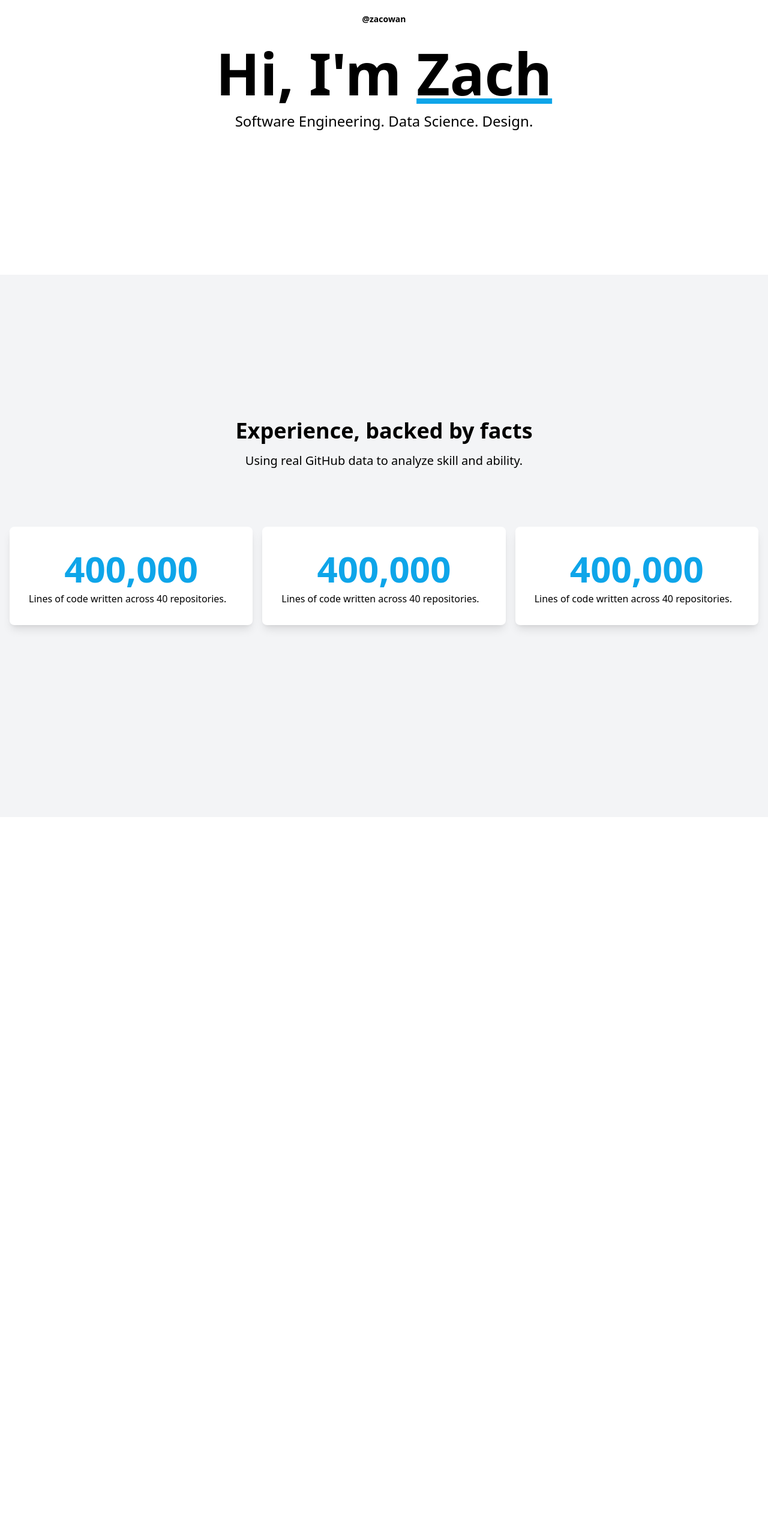
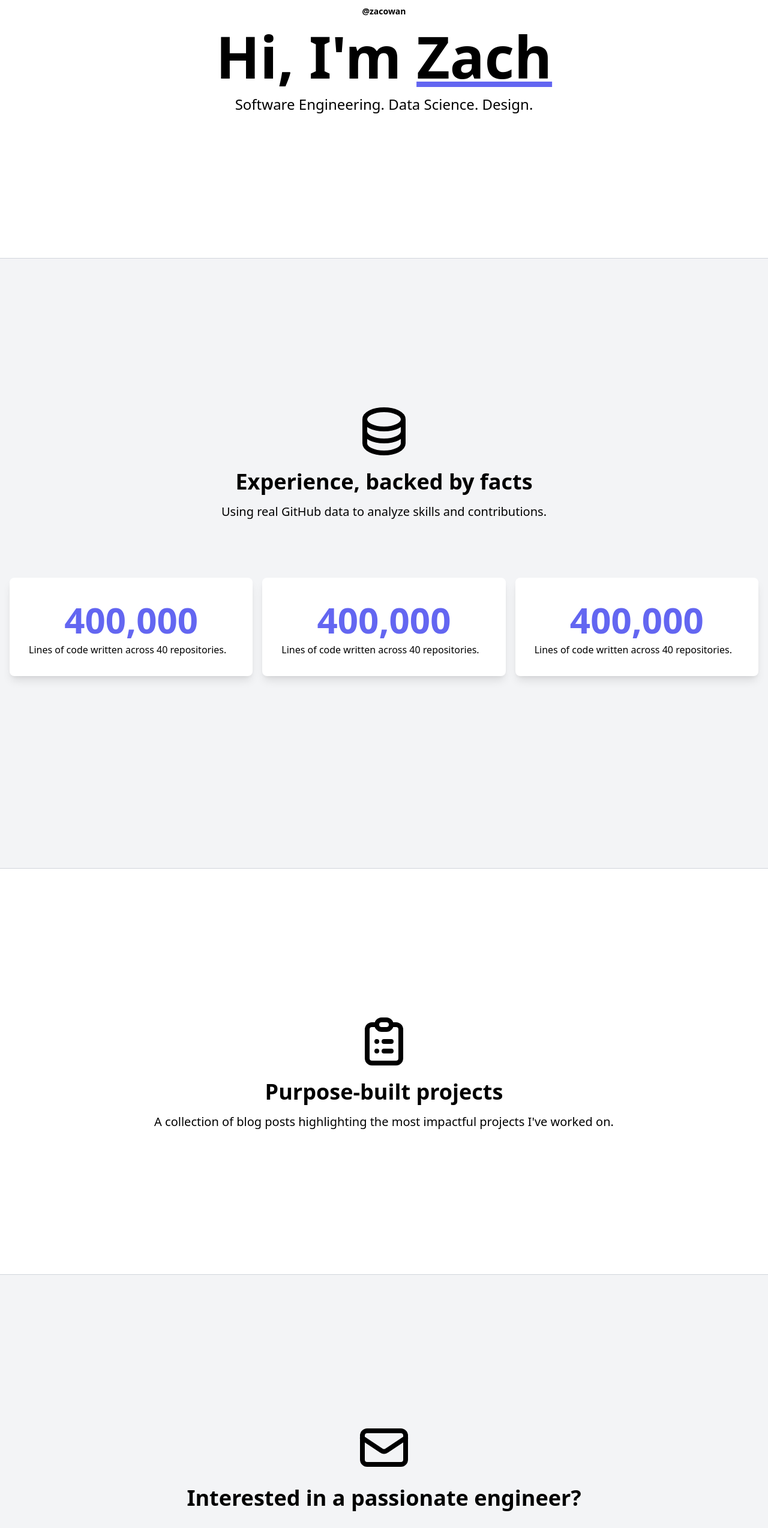
Before and after one commit to zacowan/zacowan-sites, a Next.js app in the folder portfolio/: page / in a window 1280 px wide. Shown: the part 234-2781 px from the top of the page at 60% size. Before the commit the page ends 1596 px from the top, so only its background shows below. Built offline with nearby package versions, Linux system fonts and the light colour scheme.

Commit message:
feat(design): finished to footer

```diff
--- a/portfolio/pages/index.tsx
+++ b/portfolio/pages/index.tsx
@@ -1,6 +1,7 @@
 import type { NextPage } from "next";
-import Head from "next/head";
-import Image from "next/image";
+
+const LINKEDIN_LINK = "https://www.linkedin.com/in/zacowan/";
+const GITHUB_LINK = "https://github.com/zacowan";
 
 const Home: NextPage = () => {
   return (
@@ -8,17 +9,17 @@ const Home: NextPage = () => {
       {/* Content */}
       <div>
         {/* Hero */}
-        <section className="bg-white">
-          <div className="py-60 container mx-auto px-4 flex flex-col items-center justify-center space-y-4">
+        <section className="bg-white border-b border-gray-300">
+          <div className="py-60 container mx-auto space-y-4 text-center">
             <a
-              href="https://www.linkedin.com/in/zacowan/"
-              className="p-4 font-bold text-sm hover:text-sky-500 transition-colors"
+              href={LINKEDIN_LINK}
+              className="p-4 font-bold text-sm hover:text-indigo-500 transition-colors"
             >
               @zacowan
             </a>
             <h2 className="md:text-8xl text-6xl font-semibold block">
               Hi, I'm{" "}
-              <span className="underline decoration-sky-500 hover:text-sky-500 transition-colors">
+              <span className="underline decoration-indigo-500 hover:text-indigo-500 transition-colors">
                 Zach
               </span>
             </h2>
@@ -28,29 +29,47 @@ const Home: NextPage = () => {
           </div>
         </section>
         {/* About */}
-        <section className="bg-gray-100">
-          <div id="about" className="py-60 container mx-auto space-y-4">
+        <section className="bg-gray-100 border-b border-gray-300">
+          <div className="py-60 container mx-auto space-y-4">
+            {/* Icons */}
+            <div className="flex items-center justify-center">
+              <svg
+                xmlns="http://www.w3.org/2000/svg"
+                className="h-24 w-24"
+                fill="none"
+                viewBox="0 0 24 24"
+                stroke="currentColor"
+              >
+                <path
+                  strokeLinecap="round"
+                  strokeLinejoin="round"
+                  strokeWidth="2"
+                  d="M4 7v10c0 2.21 3.582 4 8 4s8-1.79 8-4V7M4 7c0 2.21 3.582 4 8 4s8-1.79 8-4M4 7c0-2.21 3.582-4 8-4s8 1.79 8 4m0 5c0 2.21-3.582 4-8 4s-8-1.79-8-4"
+                />
+              </svg>
+            </div>
+
             <h2 className="md:text-4xl text-3xl font-semibold block text-center">
               Experience, backed by facts
             </h2>
             <h3 className="md:text-xl text-lg block text-center">
-              Using real GitHub data to analyze skill and ability.
+              Using real GitHub data to analyze skills and contributions.
             </h3>
             <div className="grid lg:grid-cols-3 md:grid-cols-2 grid-cols-1 gap-4 py-20 px-4">
               <div className="p-8 bg-white rounded-lg shadow-lg transition-shadow hover:shadow-xl">
-                <h3 className="text-6xl py-2 font-bold text-center text-sky-500 block tabular-nums">
+                <h3 className="text-6xl py-2 font-bold text-center text-indigo-500 block tabular-nums">
                   400,000
                 </h3>
                 <p>Lines of code written across 40 repositories.</p>
               </div>
               <div className="p-8 bg-white rounded-lg shadow-lg transition-shadow hover:shadow-xl">
-                <h3 className="text-6xl py-2 font-bold text-center text-sky-500 block tabular-nums">
+                <h3 className="text-6xl py-2 font-bold text-center text-indigo-500 block tabular-nums">
                   400,000
                 </h3>
                 <p>Lines of code written across 40 repositories.</p>
               </div>
               <div className="p-8 bg-white rounded-lg shadow-lg transition-shadow hover:shadow-xl">
-                <h3 className="text-6xl py-2 font-bold text-center text-sky-500 block tabular-nums">
+                <h3 className="text-6xl py-2 font-bold text-center text-indigo-500 block tabular-nums">
                   400,000
                 </h3>
                 <p>Lines of code written across 40 repositories.</p>
@@ -58,9 +77,129 @@ const Home: NextPage = () => {
             </div>
           </div>
         </section>
+        {/* Posts */}
+        <section className="bg-white border-b border-gray-300">
+          <div className="py-60 container mx-auto space-y-4">
+            {/* Icons */}
+            <div className="flex items-center justify-center space-x-4">
+              <svg
+                xmlns="http://www.w3.org/2000/svg"
+                className="h-24 w-24"
+                fill="none"
+                viewBox="0 0 24 24"
+                stroke="currentColor"
+              >
+                <path
+                  strokeLinecap="round"
+                  strokeLinejoin="round"
+                  strokeWidth="2"
+                  d="M9 5H7a2 2 0 00-2 2v12a2 2 0 002 2h10a2 2 0 002-2V7a2 2 0 00-2-2h-2M9 5a2 2 0 002 2h2a2 2 0 002-2M9 5a2 2 0 012-2h2a2 2 0 012 2m-3 7h3m-3 4h3m-6-4h.01M9 16h.01"
+                />
+              </svg>
+            </div>
+            <h2 className="md:text-4xl text-3xl font-semibold block text-center">
+              Purpose-built projects
+            </h2>
+            <h3 className="md:text-xl text-lg block text-center">
+              A collection of blog posts highlighting the most impactful
+              projects I've worked on.
+            </h3>
+          </div>
+        </section>
+        {/* Contact */}
+        <section className="bg-gray-100 border-b border-gray-300">
+          <div className="py-60 container mx-auto space-y-4 text-center">
+            {/* Icons */}
+            <div className="flex items-center justify-center space-x-4">
+              <svg
+                xmlns="http://www.w3.org/2000/svg"
+                className="h-24 w-24"
+                fill="none"
+                viewBox="0 0 24 24"
+                stroke="currentColor"
+              >
+                <path
+                  strokeLinecap="round"
+                  strokeLinejoin="round"
+                  strokeWidth="2"
+                  d="M3 8l7.89 5.26a2 2 0 002.22 0L21 8M5 19h14a2 2 0 002-2V7a2 2 0 00-2-2H5a2 2 0 00-2 2v10a2 2 0 002 2z"
+                />
+              </svg>
+            </div>
+            <h2 className="md:text-4xl text-3xl font-semibold block">
+              Interested in a passionate engineer?
+            </h2>
+            <div className="py-8">
+              <a
+                href={LINKEDIN_LINK}
+                className="md:text-xl text-lg py-4 px-10 bg-indigo-500 rounded-lg text-white hover:bg-indigo-400 transition-colors shadow-lg"
+              >
+                Connect with me
+              </a>
+            </div>
+          </div>
+        </section>
       </div>
-
       {/* Footer */}
+      <footer className="bg-indigo-100 border-b border-gray-300">
+        <div className="md:py-20 py-10 px-10 container mx-auto">
+          {/* Links */}
+          <div className="space-y-3">
+            <h4 className="font-medium text-base">Links</h4>
+            <ul className="space-y-1">
+              <li>
+                <a
+                  className="hover:text-black text-sm text-gray-600 transition-colors"
+                  href={GITHUB_LINK}
+                >
+                  GitHub
+                </a>
+              </li>
+              <li>
+                <a
+                  className="hover:text-black text-sm text-gray-600 transition-colors"
+                  href={LINKEDIN_LINK}
+                >
+                  LinkedIn
+                </a>
+              </li>
+            </ul>
+          </div>
+          <h4 className="pt-6 text-xs text-gray-600">
+            Made with{" "}
+            <span>
+              <svg
+                xmlns="http://www.w3.org/2000/svg"
+                className="h-6 w-6 inline text-red-500 animate-bounce"
+                viewBox="0 0 20 20"
+                fill="currentColor"
+              >
+                <path
+                  fillRule="evenodd"
+                  d="M3.172 5.172a4 4 0 015.656 0L10 6.343l1.172-1.171a4 4 0 115.656 5.656L10 17.657l-6.828-6.829a4 4 0 010-5.656z"
+                  clipRule="evenodd"
+                />
+              </svg>
+            </span>{" "}
+            with{" "}
+            <a
+              className="font-semibold hover:text-black transition-colors"
+              href="https://nextjs.org/"
+            >
+              Next.js
+            </a>{" "}
+            and{" "}
+            <a
+              className="font-semibold hover:text-black transition-colors"
+              href="https://tailwindcss.com/"
+            >
+              tailwindcss
+            </a>{" "}
+            by Zachary Cowan.
+          </h4>
+        </div>
+        {/* Made With */}
+      </footer>
     </div>
   );
 };
```
